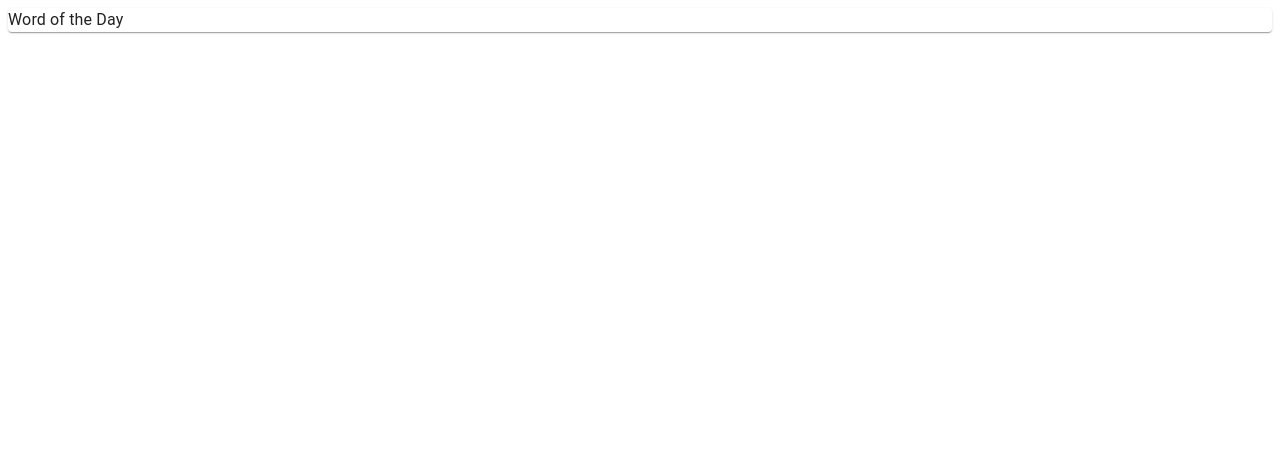
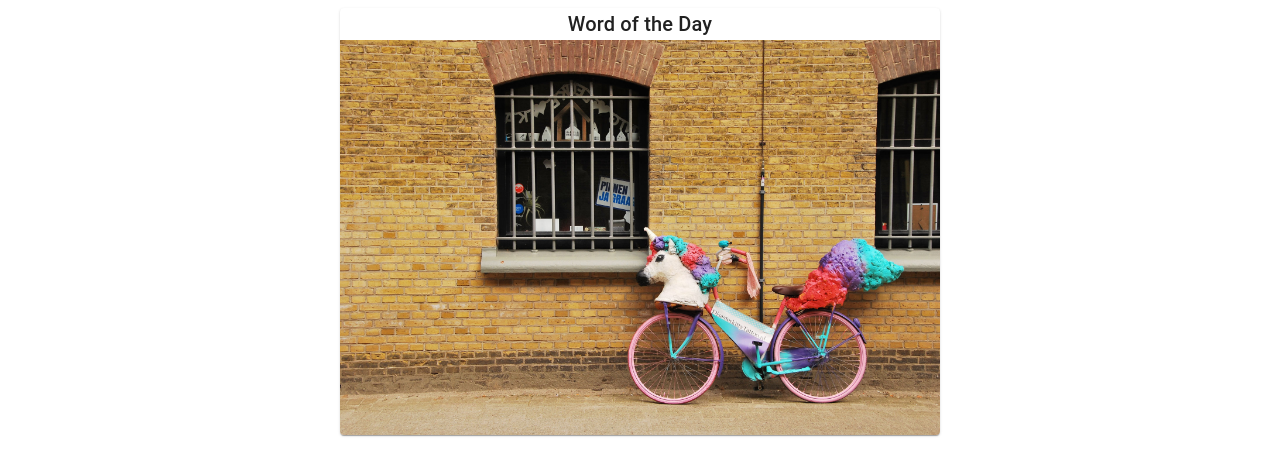
Before and after one commit to stevenliu986/client, a React (Create React App) app: page / in a window 1280 px wide. Shown: the top 476 px of the page. Built offline with nearby package versions, Linux system fonts and the light colour scheme.

Commit message:
insert components for images

```diff
--- a/src/core/Home.tsx
+++ b/src/core/Home.tsx
@@ -2,11 +2,12 @@ import React from "react";
 // import { makeStyles } from "@material-ui/core/styles";
 // import Card from "@material-ui/core/Card";
 // import CardContent from "@material-ui/core/CardContent";
-// import CardMedia from "@mui/core/CardMedia";
 
 // import unicornbikeImg from "./../assets/images/unicornbike.jpg";
 import Card from "@mui/material/Card";
 import Typography from "@mui/material/Typography";
+import CardMedia from "@mui/material/CardMedia";
+import unicornBikeImg from "../assets/images/unicornbike.jpg";
 
 export interface IHomeProps {}
 
@@ -29,8 +30,11 @@ export interface IHomeProps {}
 export default function Home() {
   // const classes = useStyles();
   return (
-    <Card>
-      <Typography>Word of the Day</Typography>
+    <Card sx={{ maxWidth: 600, margin: "auto" }}>
+      <Typography align="center" variant="h6">
+        Word of the Day
+      </Typography>
+      <CardMedia component="img" image={unicornBikeImg} alt="unicorn bike" />
     </Card>
   );
 }
```
